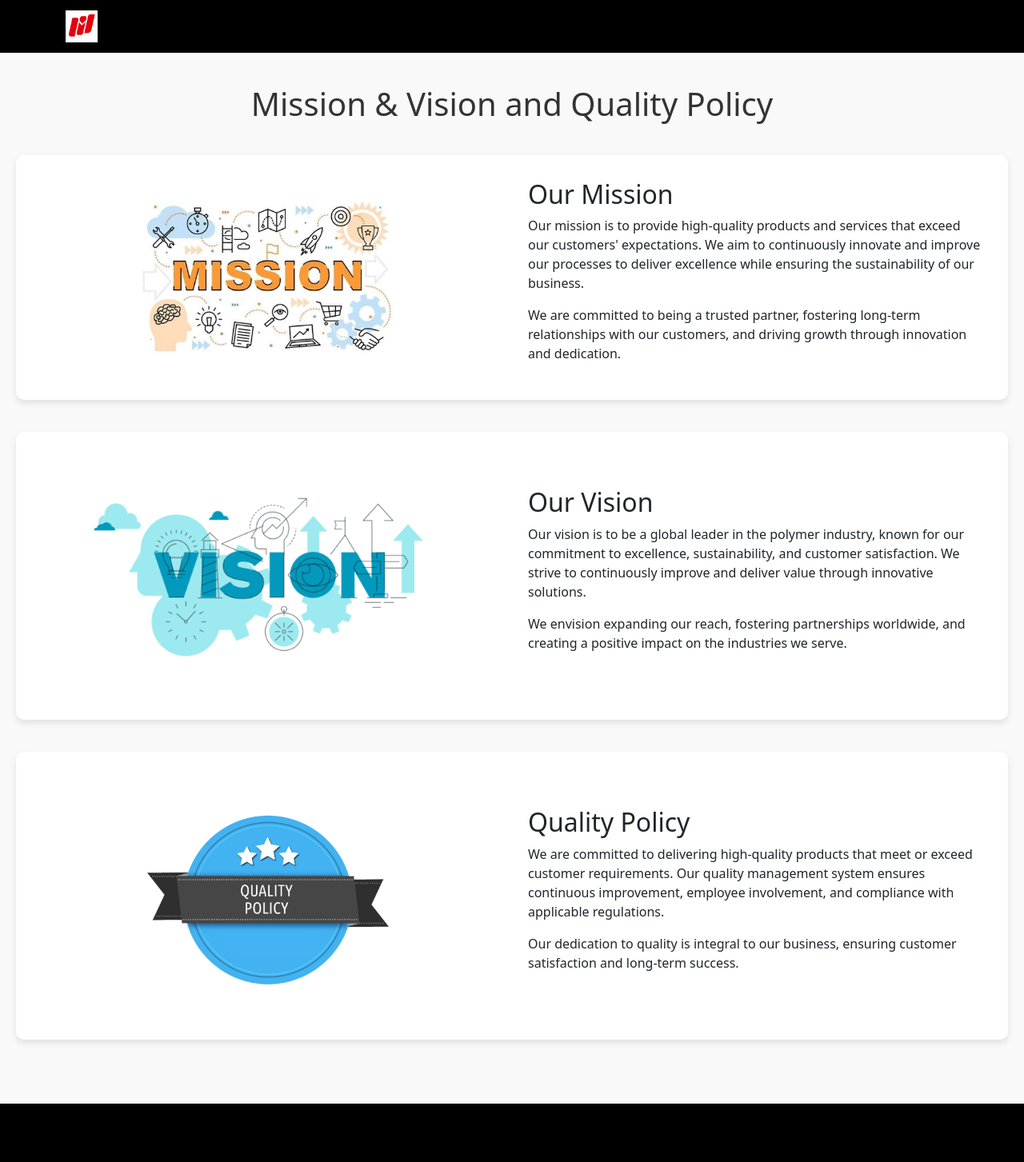
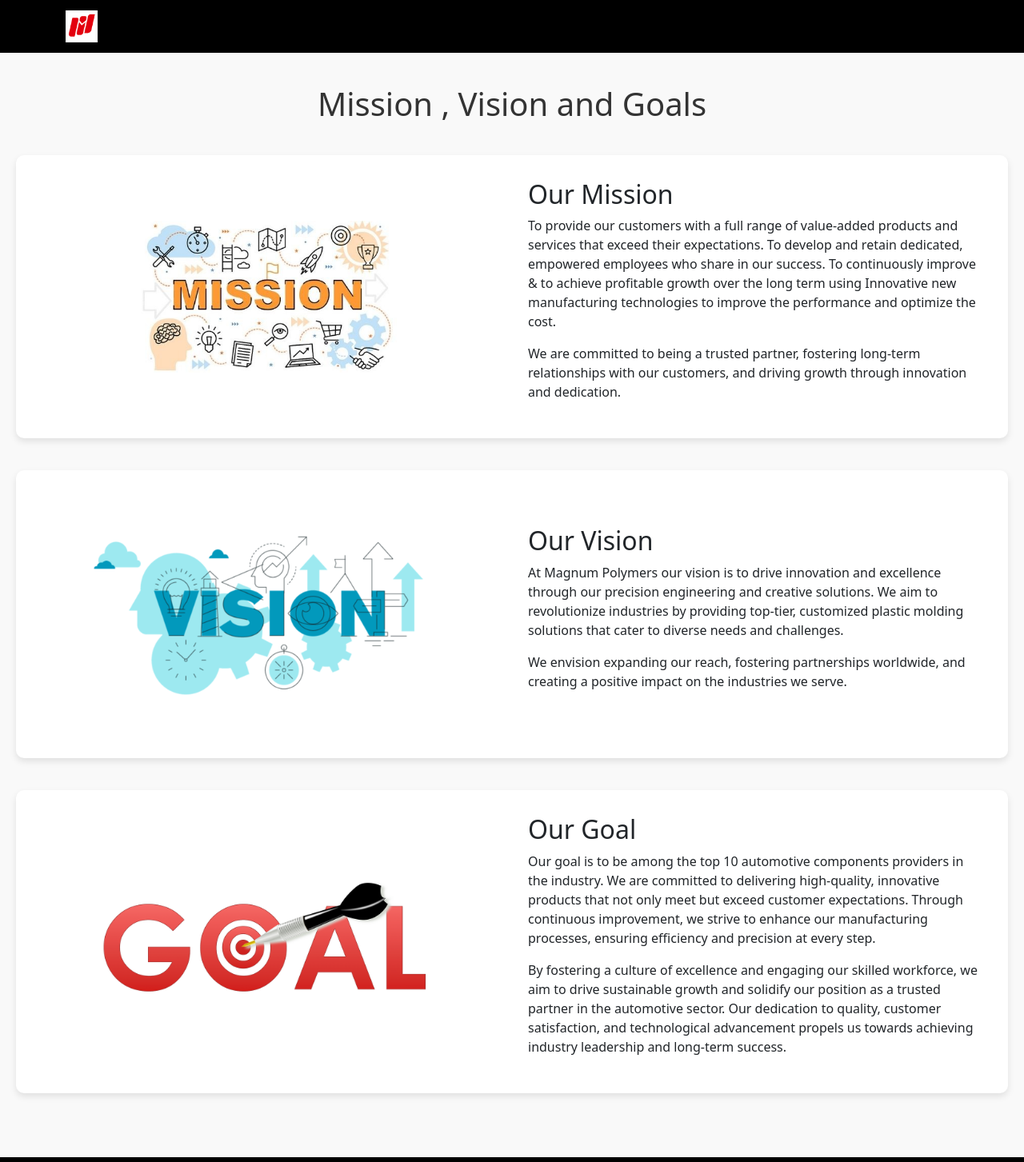
Before and after one commit to Shivansh-Raheja/Magnum-Polymers, a React (Create React App) app: page /about-us/mission-vision in a window 1280 px wide. Shown: the top 1453 px of the page at 80% size. Built offline with nearby package versions, Linux system fonts and the light colour scheme.

Commit message:
mission changed

```diff
--- a/src/Pages/Mission.js
+++ b/src/Pages/Mission.js
@@ -16,7 +16,7 @@
 
   return (
     <div className="mission-vision-container">
-      <h1 className="page-heading">Mission & Vision and Quality Policy</h1>
+      <h1 className="page-heading">Mission , Vision and Goals</h1>
 
       {/* Mission Section */}
       <div className={`mission-vision-item ${visible ? 'visible' : ''}`}>
@@ -27,10 +27,8 @@
           <div className="mission-vision-text">
             <h2>Our Mission</h2>
             <p>
-              Our mission is to provide high-quality products and services that
-              exceed our customers' expectations. We aim to continuously innovate
-              and improve our processes to deliver excellence while ensuring the
-              sustainability of our business.
+            To provide our customers with a full range of value-added products and services that exceed their expectations. To develop and retain dedicated, empowered employees who share in our success. To continuously improve & to achieve profitable growth over the long term using Innovative new manufacturing  technologies to  improve the performance and optimize  the cost.
+
             </p>
             <p>
               We are committed to being a trusted partner, fostering long-term
@@ -47,10 +45,8 @@
           <div className="mission-vision-text">
             <h2>Our Vision</h2>
             <p>
-              Our vision is to be a global leader in the polymer industry, known for
-              our commitment to excellence, sustainability, and customer satisfaction.
-              We strive to continuously improve and deliver value through innovative
-              solutions.
+            At Magnum Polymers our vision is to drive innovation and excellence through our precision engineering and creative solutions. We aim to revolutionize industries by providing top-tier, customized plastic molding solutions that cater to diverse needs and challenges.
+
             </p>
             <p>
               We envision expanding our reach, fostering partnerships worldwide, and
@@ -70,16 +66,14 @@
             <img src="/quality.png" alt="Quality Policy" />
           </div>
           <div className="mission-vision-text">
-            <h2>Quality Policy</h2>
+            <h2>Our Goal</h2>
             <p>
-              We are committed to delivering high-quality products that meet or exceed
-              customer requirements. Our quality management system ensures continuous
-              improvement, employee involvement, and compliance with applicable regulations.
-            </p>
-            <p>
-              Our dedication to quality is integral to our business, ensuring customer
-              satisfaction and long-term success.
-            </p>
+  Our goal is to be among the top 10 automotive components providers in the industry. We are committed to delivering high-quality, innovative products that not only meet but exceed customer expectations. Through continuous improvement, we strive to enhance our manufacturing processes, ensuring efficiency and precision at every step.
+</p>
+<p>
+  By fostering a culture of excellence and engaging our skilled workforce, we aim to drive sustainable growth and solidify our position as a trusted partner in the automotive sector. Our dedication to quality, customer satisfaction, and technological advancement propels us towards achieving industry leadership and long-term success.
+</p>
+
           </div>
         </div>
       </div>
```
Also changed, not shown: public/quality.png.
